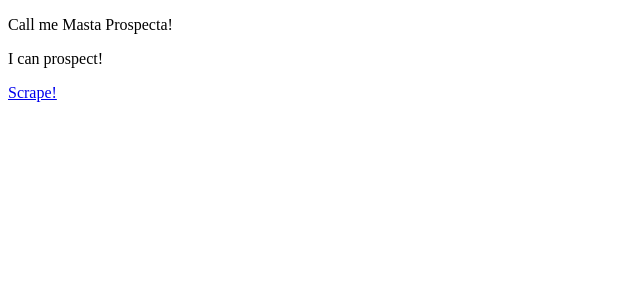
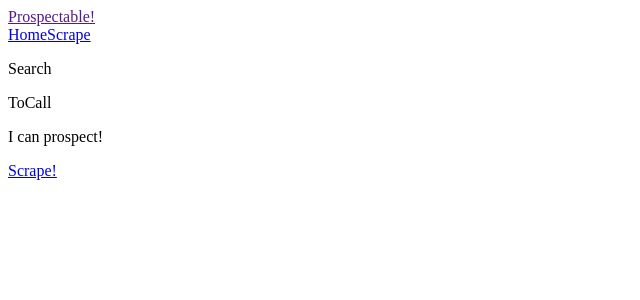
Before and after one commit to rmacdiarmid/prospectable, a Next.js app in the folder frontendPROSPECT/: page / in a window 1280 px wide. Shown: the top 300 px of the page, without its empty margins (0-640 px from the left). Built offline with nearby package versions, Linux system fonts and the light colour scheme.

Commit message:
Restructuring - Create page app container and basic framework

```diff
--- /dev/null
+++ b/frontendPROSPECT/components/Header.js
@@ -0,0 +1,16 @@
+import Nav from './Nav';
+
+const Header = () => (
+    <div>
+        <div className="bar">
+            <a href="">Prospectable!</a>
+            <Nav />
+        </div>
+        <div className="sub-bar">
+            <p>Search</p>
+        </div>
+        <div>ToCall</div>
+    </div>
+);
+
+export default Header;
--- /dev/null
+++ b/frontendPROSPECT/components/Nav.js
@@ -0,0 +1,14 @@
+import Link from 'next/link';
+
+const Nav = () => (
+    <div>
+        <Link href="/">
+          <a>Home</a>
+        </Link>
+        <Link href="/scrape">
+          <a>Scrape</a>
+        </Link>
+    </div>
+);
+
+export default Nav;
--- a/frontendPROSPECT/components/Page.js
+++ b/frontendPROSPECT/components/Page.js
@@ -1,10 +1,12 @@
-import React, {Component} from 'react';
+import React, { Component } from 'react';
+import Header from './Header';
+
 
 class Page extends Component {
     render() {
         return (
             <div>
-            <p>Call me Masta Prospecta!</p>
+            <Header></Header>
             {this.props.children}
             </div>
         );
```
